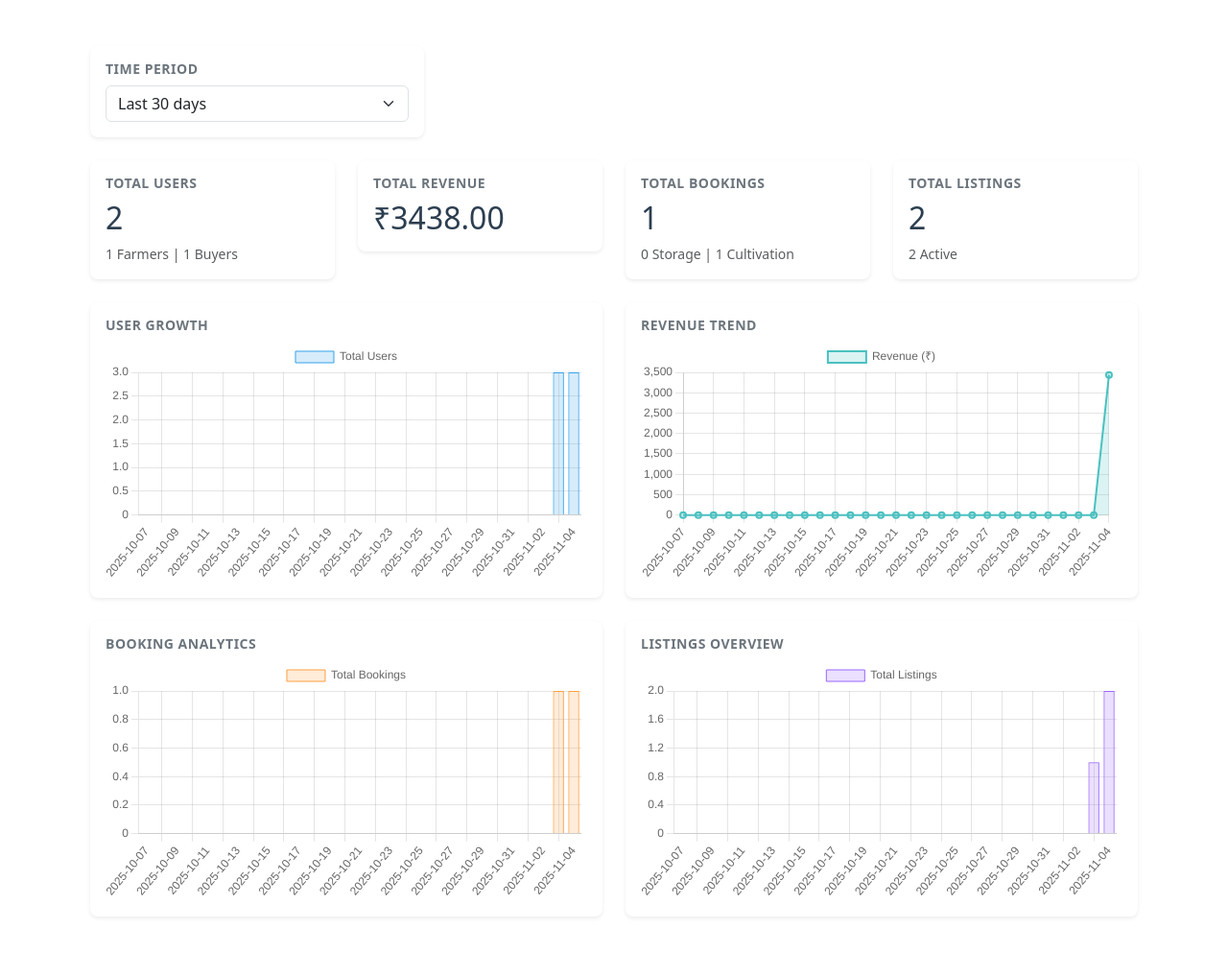
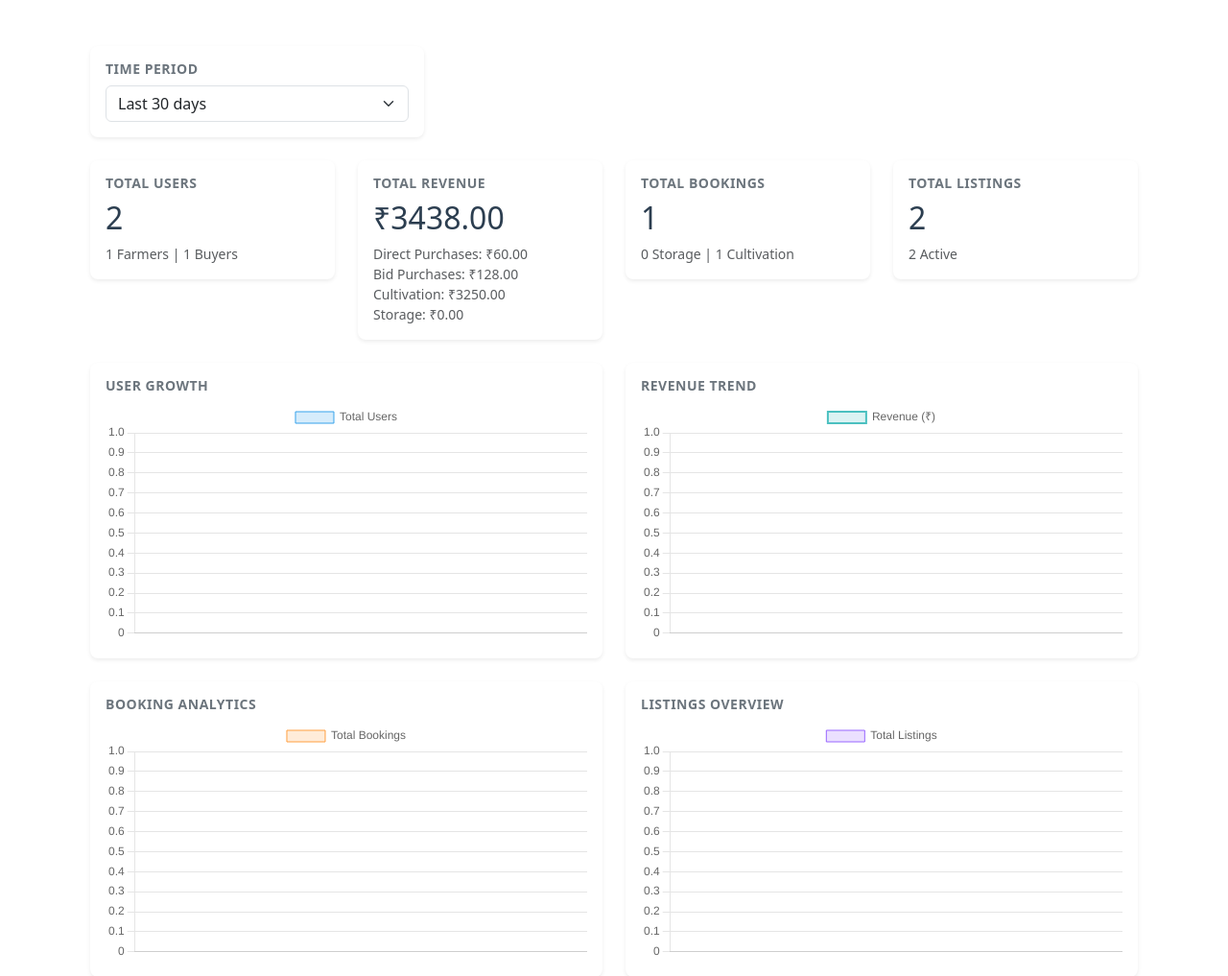
Before and after one commit to edwincshony/copyagri, a Django app: page /analytics/ in a window 1280 px wide. Shown: the part 56-1073 px from the top of the page at 96% size. Run offline with Django 5.2, Linux system fonts and the light colour scheme; a user stored in the database is signed in; data comes from the database, SQL or seed files in the repository; both versions use the stored data as it was after the commit; data that the repository does not hold is empty; some libraries are stand-ins or nearby versions.

Commit message:
analytics

```diff
--- a/analytics/templates/analytics/dashboard.html
+++ b/analytics/templates/analytics/dashboard.html
@@ -41,6 +41,12 @@
                 <div class="card-body">
                     <h5 class="card-title">Total Revenue</h5>
                     <h2 class="card-text">₹<span id="totalRevenue">0</span></h2>
+                    <div class="small text-muted">
+                        <div>Direct Purchases: ₹<span id="purchaseRevenue">0</span></div>
+                        <div>Bid Purchases: ₹<span id="bidRevenue">0</span></div>
+                        <div>Cultivation: ₹<span id="cultivationRevenue">0</span></div>
+                        <div>Storage: ₹<span id="storageRevenue">0</span></div>
+                    </div>
                 </div>
             </div>
         </div>
@@ -160,13 +166,29 @@
         fetch('{% url "analytics:get_data" %}')
             .then(response => response.json())
             .then(data => {
+                // Update user counts
                 document.getElementById('totalUsers').textContent = data.total_users;
                 document.getElementById('farmerCount').textContent = data.farmer_count;
                 document.getElementById('buyerCount').textContent = data.buyer_count;
-                document.getElementById('totalRevenue').textContent = data.total_revenue.toFixed(2);
+
+                // Update revenue information
+                document.getElementById('totalRevenue').textContent =
+                    (data.total_revenue || 0).toFixed(2);
+                document.getElementById('purchaseRevenue').textContent =
+                    (data.revenue_breakdown?.purchases || 0).toFixed(2);
+                document.getElementById('bidRevenue').textContent =
+                    (data.revenue_breakdown?.bids || 0).toFixed(2);
+                document.getElementById('cultivationRevenue').textContent =
+                    (data.revenue_breakdown?.cultivation || 0).toFixed(2);
+                document.getElementById('storageRevenue').textContent =
+                    (data.revenue_breakdown?.storage || 0).toFixed(2);
+
+                // Update booking counts
                 document.getElementById('totalBookings').textContent = data.total_bookings;
                 document.getElementById('storageBookings').textContent = data.storage_bookings;
                 document.getElementById('cultivationBookings').textContent = data.cultivation_bookings;
+
+                // Update listing counts
                 document.getElementById('totalListings').textContent = data.total_listings;
                 document.getElementById('activeListings').textContent = data.active_listings;
             });
--- a/analytics/views.py
+++ b/analytics/views.py
@@ -10,6 +10,9 @@
 from accounts.models import CustomUser
 from farmer.models import ProductListing
 from farmer.models import CultivationBooking, StorageBooking
+from django.db.models import Sum, F
+from farmer.models import Bid  # you forgot this import
+
 
 def is_admin(user):
     return user.is_superuser
@@ -20,16 +23,33 @@
 
 @user_passes_test(is_admin)
 def get_analytics_data(request):
-    # Get the latest analytics data
-    latest_data = AnalyticsData.objects.first()
+    # Force regenerate analytics data to get fresh numbers
+    latest_data = generate_analytics_data()
 
-    if not latest_data:
-        # Generate new data if none exists
-        latest_data = generate_analytics_data()
+    # Calculate current revenue components
+    cultivation_revenue = CultivationBooking.objects.filter(
+        status__in=['approved', 'completed']
+    ).aggregate(total=Sum('total_price'))['total'] or 0
+
+    storage_revenue = StorageBooking.objects.filter(
+        status__in=['approved', 'completed']
+    ).aggregate(total=Sum('total_price'))['total'] or 0
+
+    purchase_revenue = Purchase.objects.filter(
+        status='payment_completed',
+        purchase_type='regular'
+    ).aggregate(total=Sum('total_price'))['total'] or 0
+
+    bid_revenue = Bid.objects.filter(
+        is_accepted=True,
+        payment_status='completed'
+    ).aggregate(total=Sum(F('amount') * F('quantity')))['total'] or 0
+
+    total_revenue = float(cultivation_revenue) + float(storage_revenue) + float(purchase_revenue) + float(bid_revenue or 0)
 
     data = {
-        'total_users' : CustomUser.objects.filter(is_superuser=False).count(),
-        'total_revenue': float(latest_data.total_revenue),
+        'total_users': CustomUser.objects.filter(is_superuser=False).count(),
+        'total_revenue': total_revenue,
         'total_bookings': latest_data.total_bookings,
         'total_listings': latest_data.total_listings,
         'farmer_count': latest_data.farmer_count,
@@ -37,6 +57,12 @@
         'storage_bookings': latest_data.storage_bookings,
         'cultivation_bookings': latest_data.cultivation_bookings,
         'active_listings': latest_data.active_listings,
+        'revenue_breakdown': {
+            'purchases': float(purchase_revenue),
+            'bids': float(bid_revenue or 0),
+            'cultivation': float(cultivation_revenue),
+            'storage': float(storage_revenue)
+        }
     }
 
     return JsonResponse(data)
@@ -49,6 +75,36 @@
     end_date = timezone.now().date()
     start_date = end_date - timedelta(days=days)
 
+    # Calculate revenue from cultivation bookings
+    cultivation_revenue = CultivationBooking.objects.filter(
+        status__in=['approved', 'completed'],
+        booked_at__date__range=[start_date, end_date]
+    ).aggregate(total=Sum('total_price'))['total'] or 0
+
+    # Calculate revenue from storage bookings
+    storage_revenue = StorageBooking.objects.filter(
+        status__in=['approved', 'completed'],
+        booked_at__date__range=[start_date, end_date]
+    ).aggregate(total=Sum('total_price'))['total'] or 0
+
+    # Calculate revenue from regular purchases (excluding bids)
+    purchase_revenue = Purchase.objects.filter(
+        status='payment_completed',
+        purchase_type='regular',
+        purchase_date__date__range=[start_date, end_date]
+    ).aggregate(total=Sum('total_price'))['total'] or 0
+
+    # Calculate revenue from bids
+    bid_revenue = Bid.objects.filter(
+        is_accepted=True,
+        payment_status='completed',
+        created_at__date__range=[start_date, end_date]
+    ).aggregate(total=Sum(F('amount') * F('quantity')))['total'] or 0
+
+    # Calculate total revenue
+    purchase_revenue_total = float(purchase_revenue + (bid_revenue or 0))
+    total_revenue = purchase_revenue_total + float(cultivation_revenue) + float(storage_revenue)
+
     data = AnalyticsData.objects.filter(
         date__range=[start_date, end_date]
     ).order_by('date')
@@ -59,6 +115,13 @@
         'revenue': [float(item.total_revenue) for item in data],
         'bookings': [item.total_bookings for item in data],
         'listings': [item.total_listings for item in data],
+        'total_revenue': float(total_revenue),
+        'revenue_breakdown': {
+            'purchases': float(purchase_revenue),
+            'bids': float(bid_revenue or 0),
+            'cultivation': float(cultivation_revenue),
+            'storage': float(storage_revenue)
+        }
     }
 
     return JsonResponse(response_data)
@@ -114,10 +177,32 @@
         analytics_data.save()
 
     return analytics_data
+from django.db import models
+from django.db.models import Sum, F
+from buyer.models import Purchase
+from farmer.models import CultivationBooking, StorageBooking, Bid
 
 def calculate_total_revenue():
-    """Calculate total revenue from all confirmed or paid purchases."""
-    total = Purchase.objects.filter(status__in=["confirmed", "paid"]).aggregate(
-        total=Sum("total_price")
-    )["total"] or 0
-    return float(total)
+    # Get cultivation revenue
+    cultivation_rev = CultivationBooking.objects.filter(
+        status__in=["approved", "completed"]
+    ).aggregate(total=Sum("total_price"))["total"] or 0
+
+    # Get storage revenue
+    storage_rev = StorageBooking.objects.filter(
+        status__in=["approved", "completed"]
+    ).aggregate(total=Sum("total_price"))["total"] or 0
+
+    # Get regular purchase revenue (exclude bid type purchases to avoid duplicate count)
+    purchase_rev = Purchase.objects.filter(
+        status="payment_completed",
+        purchase_type="regular"
+    ).aggregate(total=Sum("total_price"))["total"] or 0
+
+    # Get bid revenue
+    bid_rev = Bid.objects.filter(
+        is_accepted=True,
+        payment_status="completed"
+    ).aggregate(total=Sum(F("amount") * F("quantity")))["total"] or 0
+
+    return float(cultivation_rev + storage_rev + purchase_rev + bid_rev)
```
Also changed, not shown: db.sqlite3.
